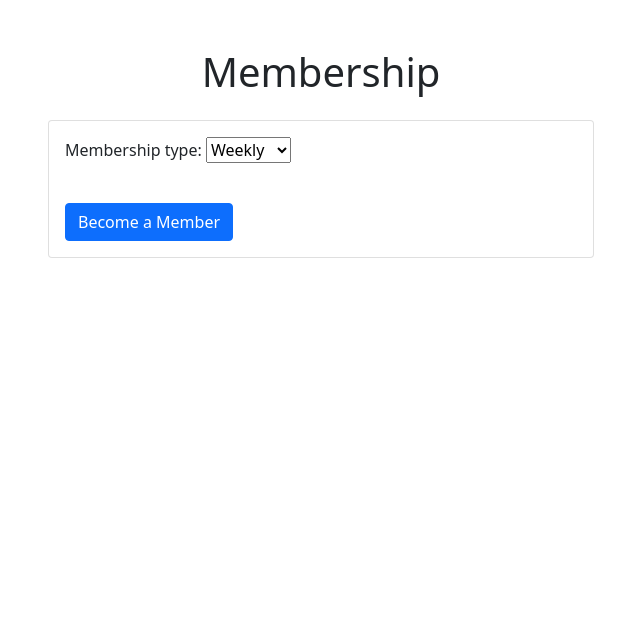
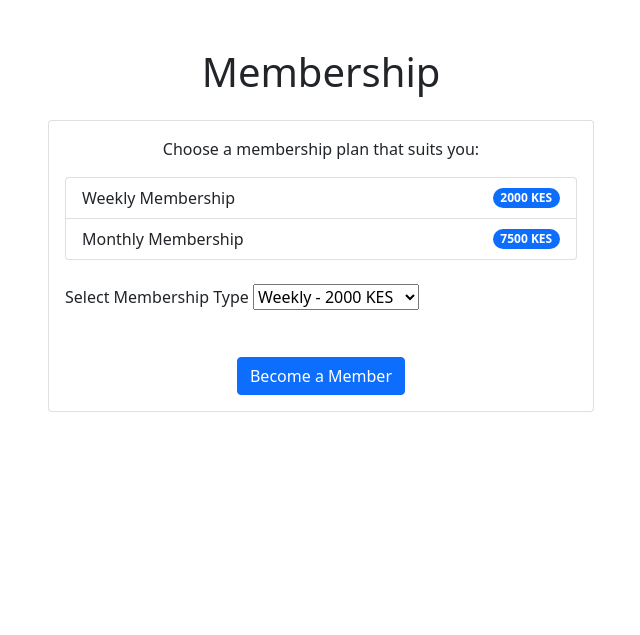
Before and after one commit to reaganodhiambo/GenesisFitness, a Django app: page /membership/ in a window 1280 px wide. Shown: the part 56-691 px from the top of the page, without its empty margins (319-959 px from the left). Run offline with Django 5.2, Linux system fonts and the light colour scheme; the visitor is signed in with stand-in values (Sample User, id 1).

Commit message:
Update membership form to include pricing details and enhance UI for membership selection

```diff
--- a/Base/forms.py
+++ b/Base/forms.py
@@ -72,11 +72,11 @@ class BookClassForm(forms.ModelForm):
 
 
 class MembershipForm(forms.ModelForm):
-    MEMBERSHIP_TYPE = (
-        ("weekly", "Weekly"),
-        ("monthly", "Monthly"),
+    MEMBERSHIP_TYPE_CHOICES = (
+        ("weekly", "Weekly - 2000 KES"),
+        ("monthly", "Monthly - 7500 KES"),
     )
-    membership_type = forms.ChoiceField(choices=MEMBERSHIP_TYPE)
+    membership_type = forms.ChoiceField(choices=MEMBERSHIP_TYPE_CHOICES)
 
     class Meta:
         model = Membership
@@ -87,7 +87,9 @@ class MembershipForm(forms.ModelForm):
         super().__init__(*args, **kwargs)
 
     def save(self, commit=True):
-        membership_type = self.cleaned_data["membership_type"]
+        membership_type = self.cleaned_data["membership_type"].split(" - ")[
+            0
+        ]  # Extract the type without price
         start_date = date.today()
         membership = Membership.create_membership(
             self.user, membership_type, start_date
--- a/Base/views.py
+++ b/Base/views.py
@@ -1,10 +1,11 @@
 from django.shortcuts import render, redirect, get_object_or_404
 from Accounts.models import CustomUser
 from Base.models import Class, Booking, Membership
-from Base.forms import BookClassForm, MembershipForm
+from Base.forms import *
 from django.contrib import messages
 from django.contrib.auth.decorators import login_required
 from django.utils import timezone
+
 
 # Create your views here.
 
--- a/templates/membership.html
+++ b/templates/membership.html
@@ -7,10 +7,26 @@
         <div class="col-md-6">
             <div class="card">
                 <div class="card-body">
+                    <p class="text-center">Choose a membership plan that suits you:</p>
+                    <ul class="list-group mb-4">
+                        <li class="list-group-item d-flex justify-content-between align-items-center">
+                            Weekly Membership
+                            <span class="badge bg-primary rounded-pill">2000 KES</span>
+                        </li>
+                        <li class="list-group-item d-flex justify-content-between align-items-center">
+                            Monthly Membership
+                            <span class="badge bg-primary rounded-pill">7500 KES</span>
+                        </li>
+                    </ul>
                     <form method="post">
                         {% csrf_token %}
-                        {{ form.as_p }}
-                        <button type="submit" class="btn btn-primary btn-block mt-4">Become a Member</button>
+                        <div class="mb-3">
+                            <label for="membership_type" class="form-label">Select Membership Type</label>
+                            {{ form.membership_type}}
+                        </div>
+                        <div class="text-center">
+                            <button type="submit" class="btn btn-primary mt-4">Become a Member</button>
+                        </div>
                     </form>
                 </div>
             </div>
```
